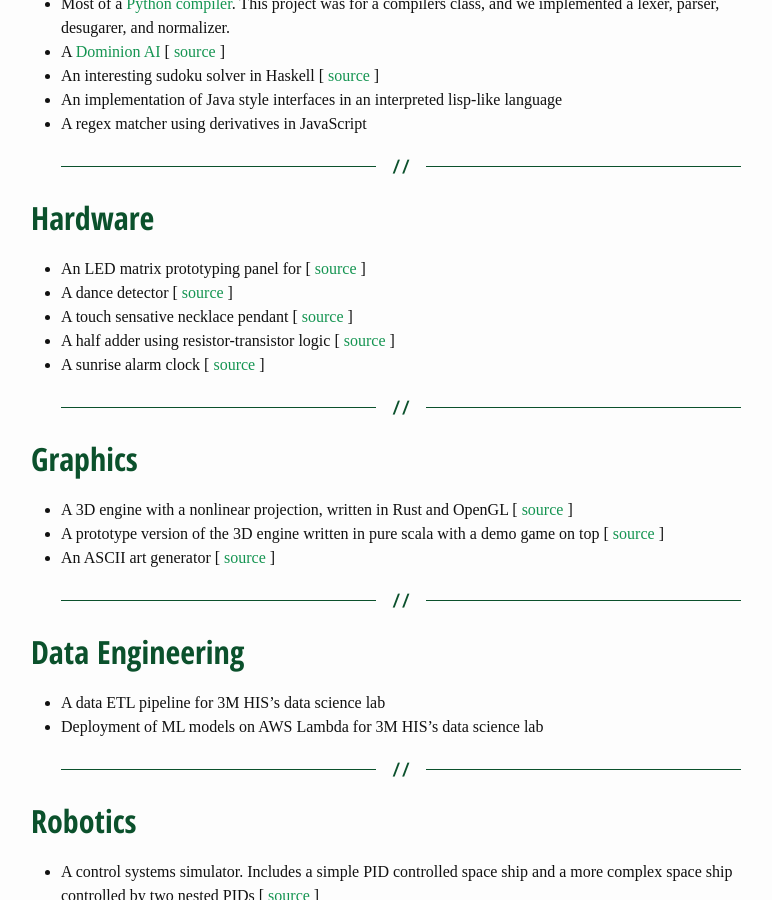
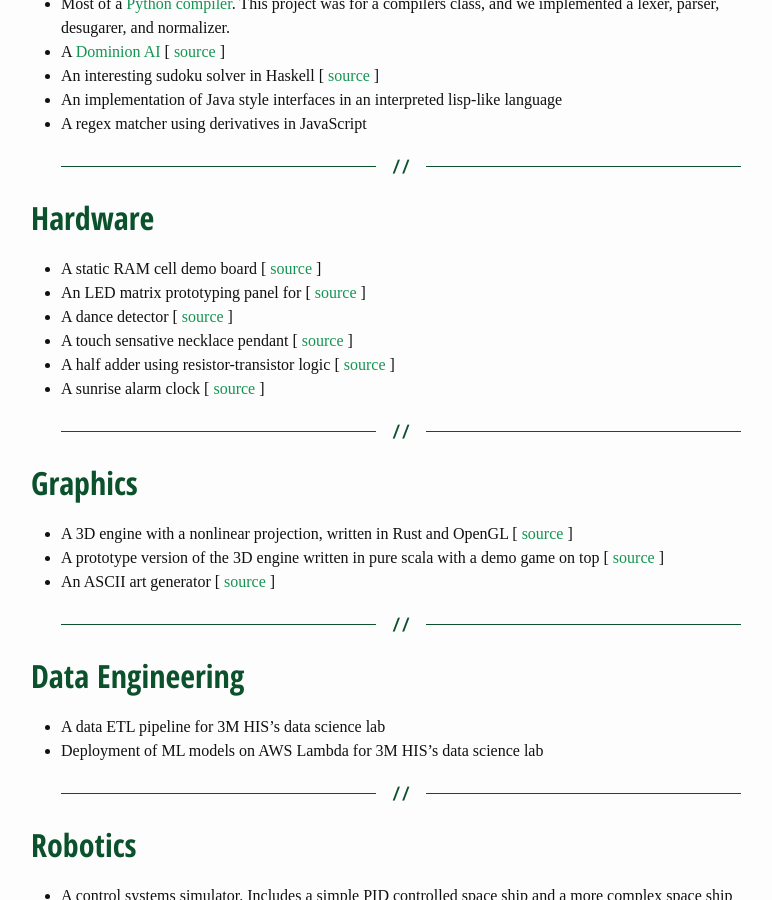
Before and after one commit to tyehle/tyehle.github.io, a Jekyll site: the page built from _pages/projects.md, in a window 1280 px wide and 900 px high, scrolled down 723 px. Shown: the whole window, without its empty margins (239-1011 px from the left). Built offline with Jekyll 4.4.1, drawn with Linux system fonts in a browser that asks for light colours; some web fonts are replaced.

Commit message:
add the sram cell to the projects page

```diff
--- a/_pages/projects.md
+++ b/_pages/projects.md
@@ -28,6 +28,7 @@ Functional Programming
 
 Hardware
 --------
+- A static RAM cell demo board [ [source](https://github.com/tyehle/sram-cell) ]
 - An LED matrix prototyping panel for [ [source](https://github.com/tyehle/led-matrix/blob/master/led-panel/README.md) ]
 - A dance detector [ [source](https://github.com/tyehle/dance-detector) ]
 - A touch sensative necklace pendant [ [source](https://github.com/tyehle/touch-circuit/tree/master/touch-circuit-v1) ]
```
